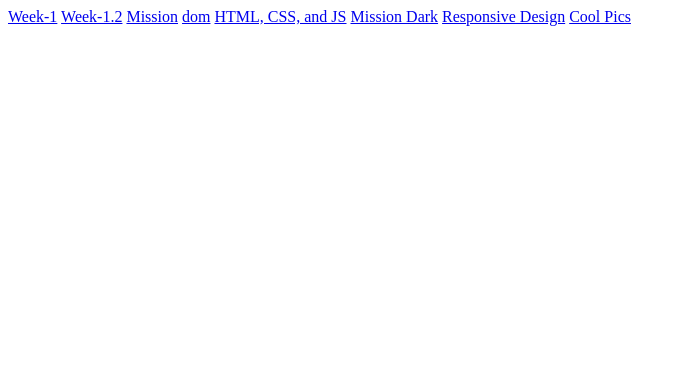
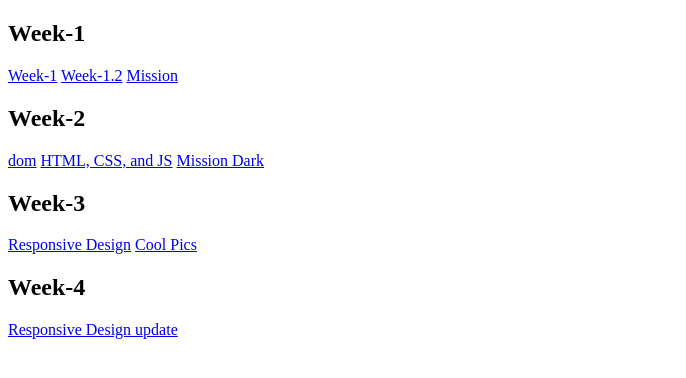
Before and after one commit to Jacob-Derington/WDD-131, a plain HTML site: page index.html in a window 1280 px wide. Shown: the whole page, without its empty margins (0-686 px from the left). Drawn offline with Linux system fonts and the light colour scheme.

Commit message:
finised the css and added some things to my outside index to make it look a bit better.

```diff
--- a/Week-4/ponder/responsive.css
+++ b/Week-4/ponder/responsive.css
@@ -78,11 +78,11 @@ footer {
 
 .open .bar1 {
   transform: translate(0, 9.5px) rotate(-45deg);
-  transition: 1.25s;
+  transition: 1s;
 }
-.open .bar2 {opacity: 0; transition: 1s;}
+.open .bar2 {opacity: 0; transition: .5s;}
 
 .open .bar3 {
   transform: translate(0, -9.5px) rotate(45deg);
-  transition: 1.25s;
+  transition: 1s;
 }
--- a/index.html
+++ b/index.html
@@ -6,13 +6,19 @@
     <title>Document</title>
 </head>
 <body>
+    <h2>Week-1</h2>
     <a href="Week-1/ponder/index.html">Week-1</a>
     <a href="Week-1/ponder/week1.html">Week-1.2</a>
     <a href="Week-1/prove/mission.html">Mission</a>
+    <h2>Week-2</h2>
     <a href="Week-2/ponder/dom-theme.html">dom</a>
     <a href="Week-2/ponder/index.html">HTML, CSS, and JS</a>
     <a href="Week-2/prove/mission.html">Mission Dark</a>
+    <h2>Week-3</h2>
     <a href="Week-3/ponder/index.html">Responsive Design</a>
     <a href="Week-3/prove/coolpics.html">Cool Pics</a>
+    <h2>Week-4</h2>
+    <a href="Week-4/ponder/responsive.html">Responsive Design update</a>
+
 </body>
 </html>
```
